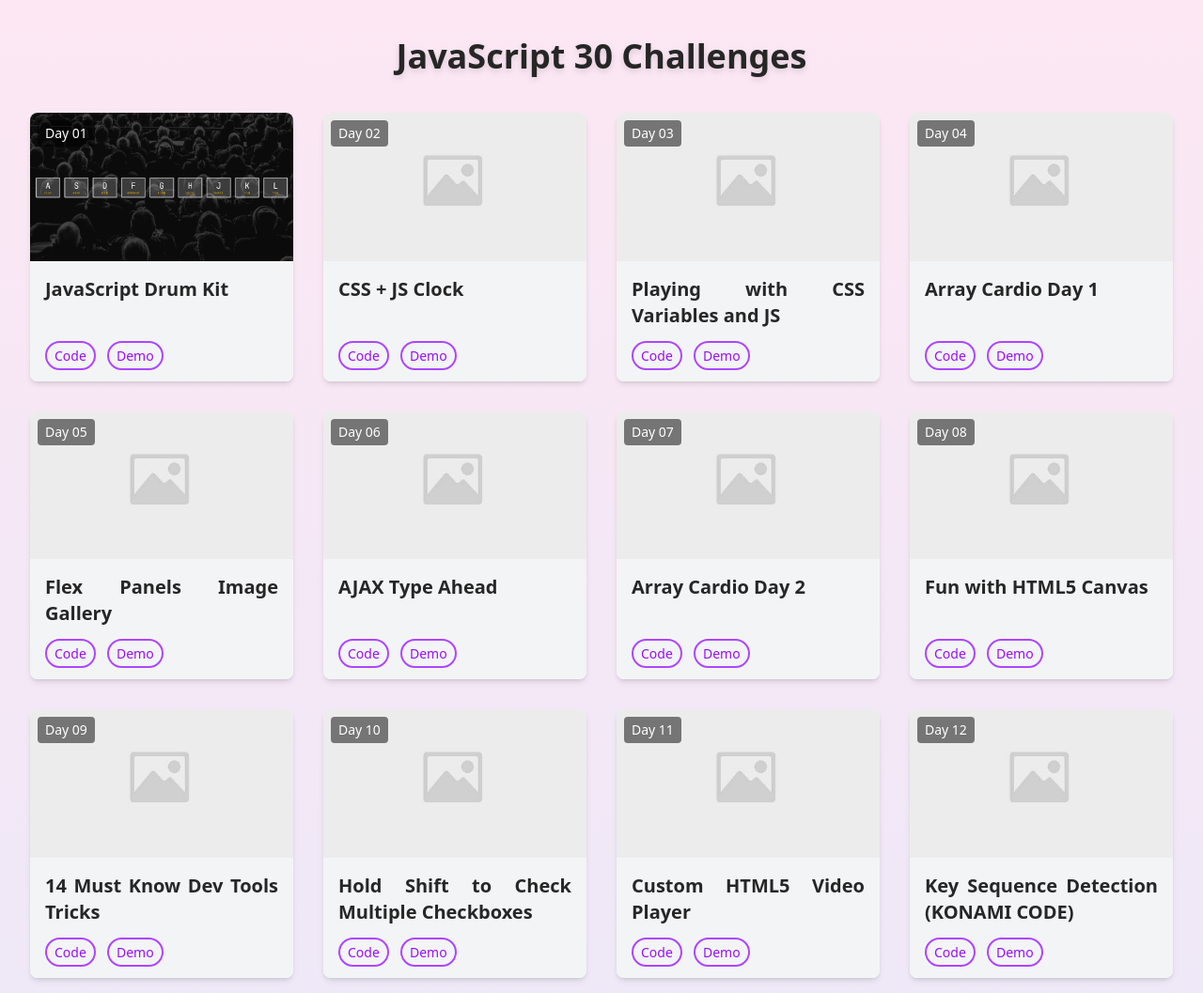
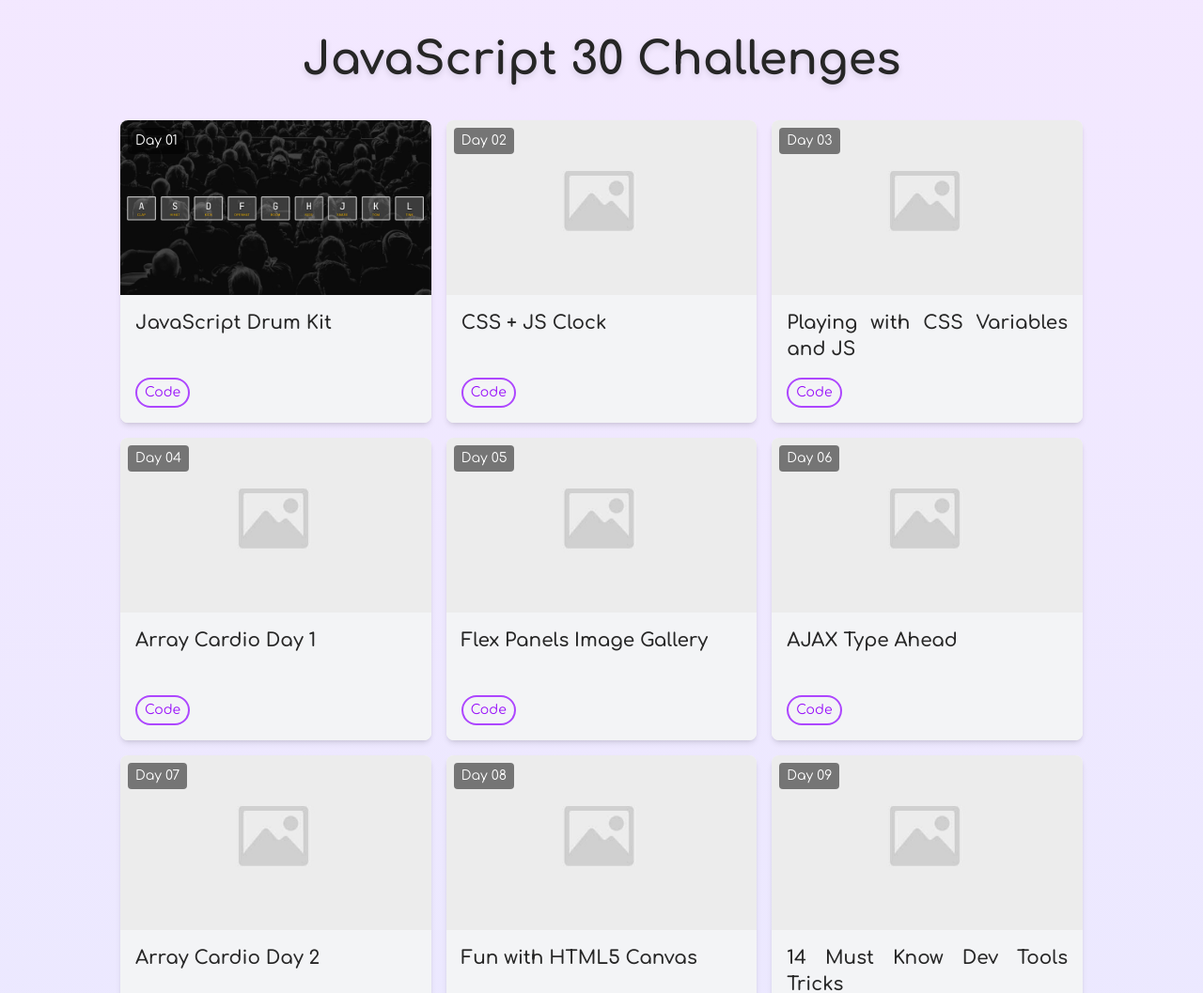
Before and after one commit to MHchihuahua/JavaScript30, a plain HTML site: page index.html in a window 1280 px wide. Shown: the top 1057 px of the page at 94% size. Drawn offline with nearby package versions, Linux system fonts and the light colour scheme.

Commit message:
style: update fonts and adjust homepage styles

```diff
--- a/index.html
+++ b/index.html
@@ -2,17 +2,35 @@
 <html>
   <head>
     <title>JavaScript 30</title>
+    <link rel="preconnect" href="https://fonts.googleapis.com" />
+    <link rel="preconnect" href="https://fonts.gstatic.com" crossorigin />
+    <link
+      href="https://fonts.googleapis.com/css2?family=Comfortaa:wght@300..700&display=swap"
+      rel="stylesheet"
+    />
+
     <script src="https://unpkg.com/@tailwindcss/browser@4"></script>
   </head>
+  <style>
+    * {
+      font-family: "Comfortaa", serif;
+    }
+  </style>
   <body
-    class="h-auto m-0 p-0 flex flex-col items-center bg-gradient-to-t from-blue-100 to-pink-100"
+    class="h-auto m-0 p-0 flex flex-col items-center bg-gradient-to-t from-blue-100 to-purple-100"
   >
-    <h1 class="text-4xl drop-shadow-md font-black text-neutral-800 my-10">
+    <h1
+      class="text-2xl lg:text-5xl md:text-3xl text-center drop-shadow-md font-black text-neutral-800 my-10"
+    >
       JavaScript 30 Challenges
     </h1>
 
     <template id="item-template">
-      <article class="item bg-stone-50 h-fit shadow-md rounded-lg relative">
+      <article
+        class="item bg-stone-50 shadow-md rounded-lg transition-all duration-300 hover:ring-4 hover:ring-purple-400 hover:shadow-lg"
+      >
+        <a class="item-demo block">
+          <!-- 加入 block 確保 a 標籤佔滿空間 -->
           <div class="relative">
             <img
               class="item-image rounded-t-lg w-full aspect-video object-cover"
@@ -22,19 +40,26 @@
             >
             </span>
           </div>
+
           <div class="bg-gray-100 p-4 rounded-b-lg text-justify">
             <p
               class="item-title text-lg md:text-xl sm:text-xl font-semibold text-neutral-800 h-[3rem] mb-6"
             ></p>
-          <a class="item-code text-sm text-purple-600 rounded-full border-2 border-purple-500 px-2 py-1 mr-2 hover:bg-purple-500 hover:text-white">Code</a>
-          <a class="item-demo text-sm text-purple-600 rounded-full border-2 border-purple-500 px-2 py-1 hover:bg-purple-500 hover:text-white">Demo</a>
+          </div>
+        </a>
+        <div class="bg-gray-100 px-4 pb-4 rounded-b-lg -mt-4">
+          <a
+            class="item-code text-sm text-purple-600 rounded-full border-2 border-purple-500 px-2 py-1 mr-2 hover:bg-purple-500 hover:text-white inline-block"
+          >
+            Code
+          </a>
         </div>
       </article>
     </template>
 
     <div
       id="item-container"
-      class="px-8 mb-8 grid lg:grid-cols-4 md:grid-cols-2 sm:grid-cols-1 gap-8"
+      class="w-4/5 mb-8 grid lg:grid-cols-3 md:grid-cols-2 sm:grid-cols-1 gap-4"
     ></div>
 
     <script src="index.js"></script>
--- a/index.js
+++ b/index.js
@@ -2,8 +2,8 @@ const items = [
   {
     day: "01",
     title: "JavaScript Drum Kit",
-    code: "link1.html",
-    demo: "link2.html",
+    code: "code.html",
+    demo: "demo.html",
     imgSrc: "images/01.png",
   },
   {
```
Lines whose indentation alone changed are shown as unchanged.
